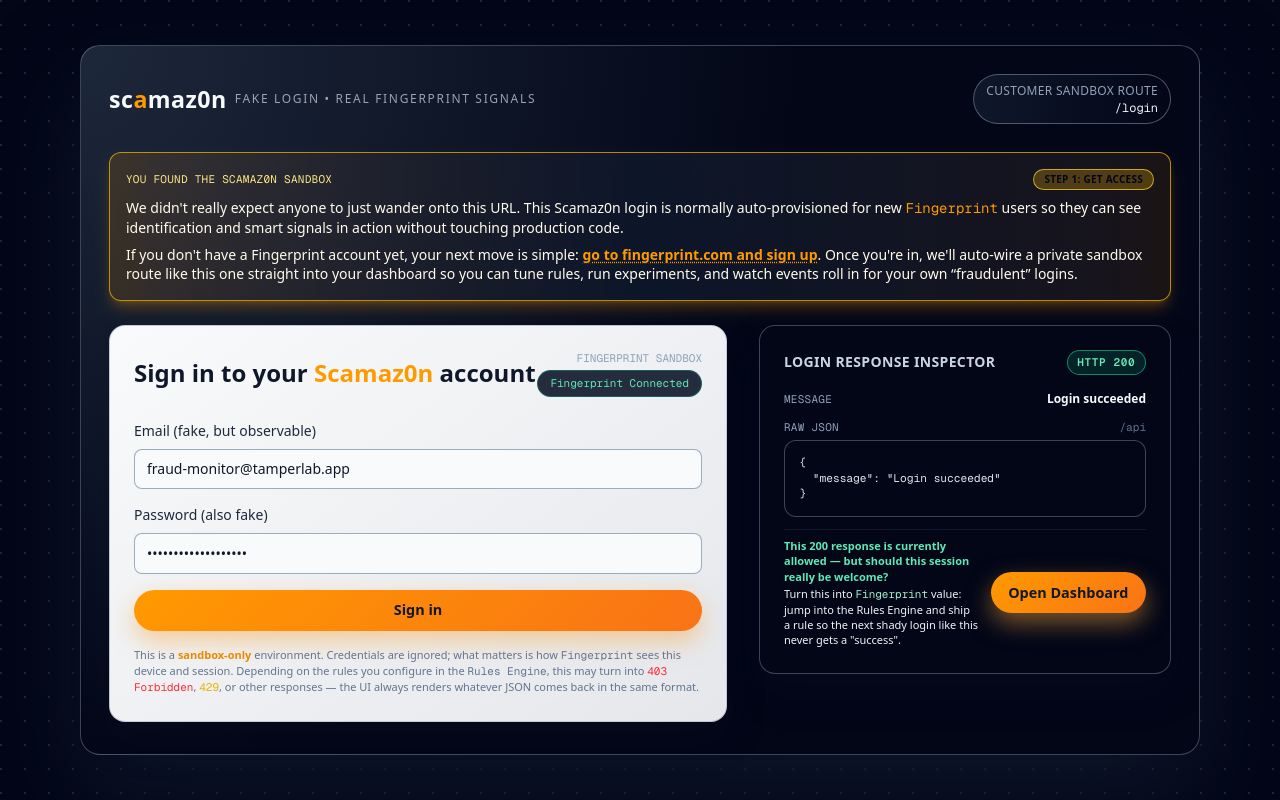
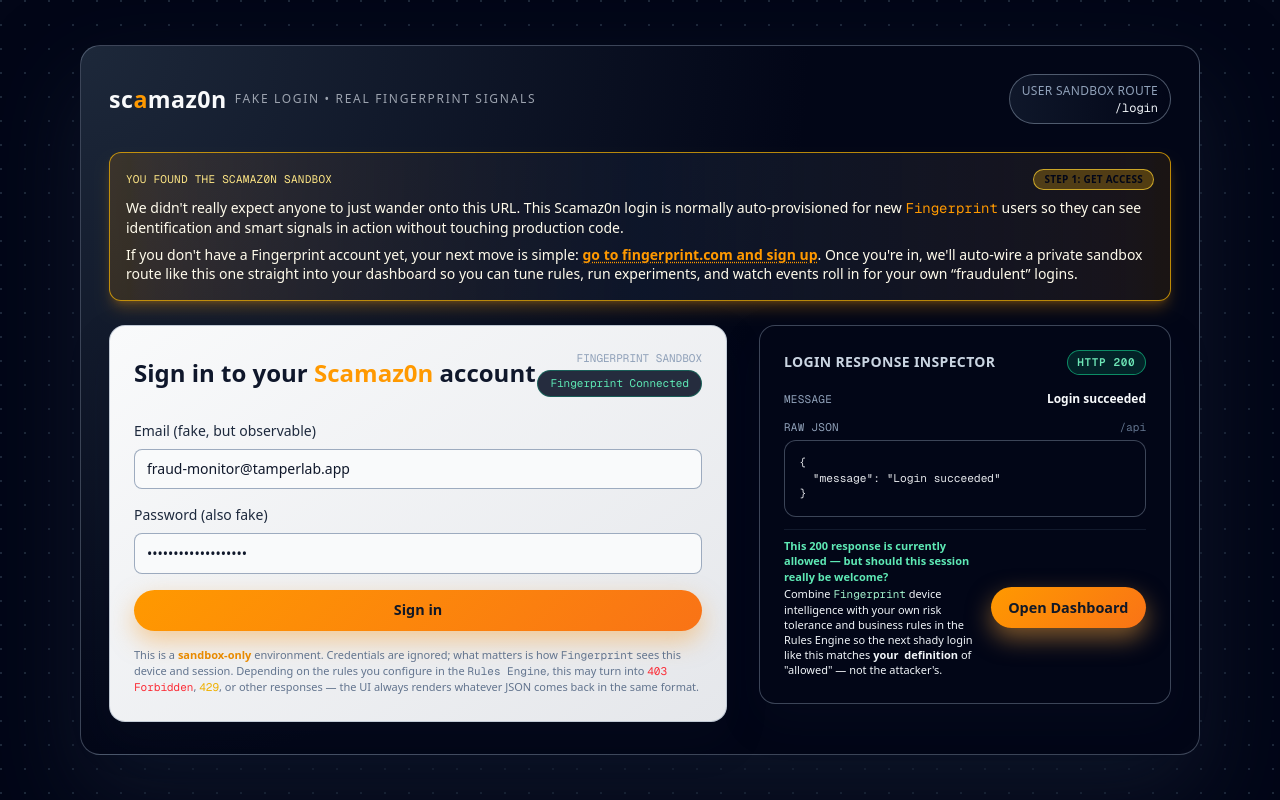
Before and after one commit to makma/scamaz0n.com, a Next.js app: page / in a window 1280 px wide. Both pictures are taken after a click on the button "Sign in". Built offline with nearby package versions, Linux system fonts and the light colour scheme.

Commit message:
fix: copy

```diff
--- a/src/app/[[...slug]]/page.tsx
+++ b/src/app/[[...slug]]/page.tsx
@@ -138,7 +138,7 @@
           </div>
           <div className="scmz-env-pill">
             <span className="text-xs uppercase tracking-wide text-slate-400">
-              Customer Sandbox Route
+              User Sandbox Route
             </span>
             <span className="text-xs font-mono text-slate-100">
               /{prettyRoute}
@@ -332,13 +332,18 @@
                           should this session really be welcome?
                         </span>
                         <span className="block">
-                          Turn this into{" "}
+                          Combine{" "}
                           <span className="font-mono text-emerald-200">
                             Fingerprint
                           </span>{" "}
-                          value: jump into the Rules Engine and ship a rule so
-                          the next shady login like this never gets a
-                          &quot;success&quot;.
+                          device intelligence with your own risk tolerance and
+                          business rules in the Rules Engine so the next shady
+                          login like this matches{" "}
+                          <span className="font-semibold">
+                            your
+                            &nbsp;definition
+                          </span>{" "}
+                          of &quot;allowed&quot; — not the attacker&apos;s.
                         </span>
                       </>
                     ) : (
```
